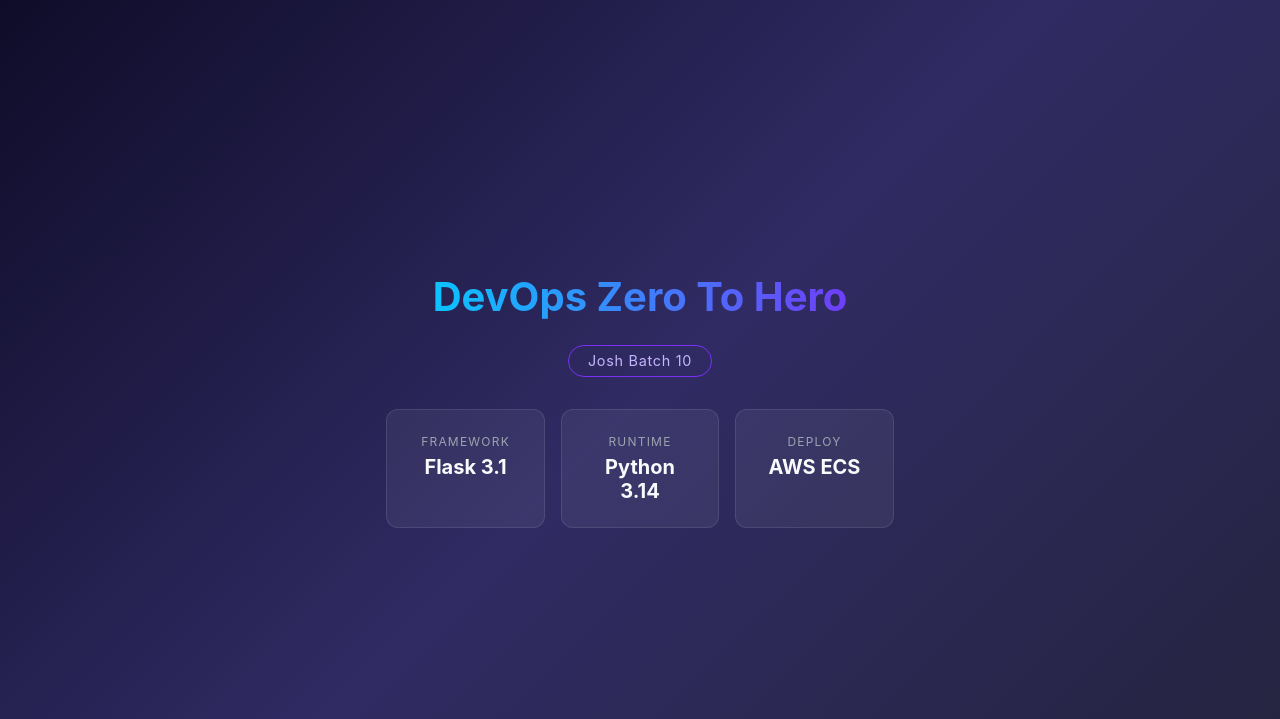
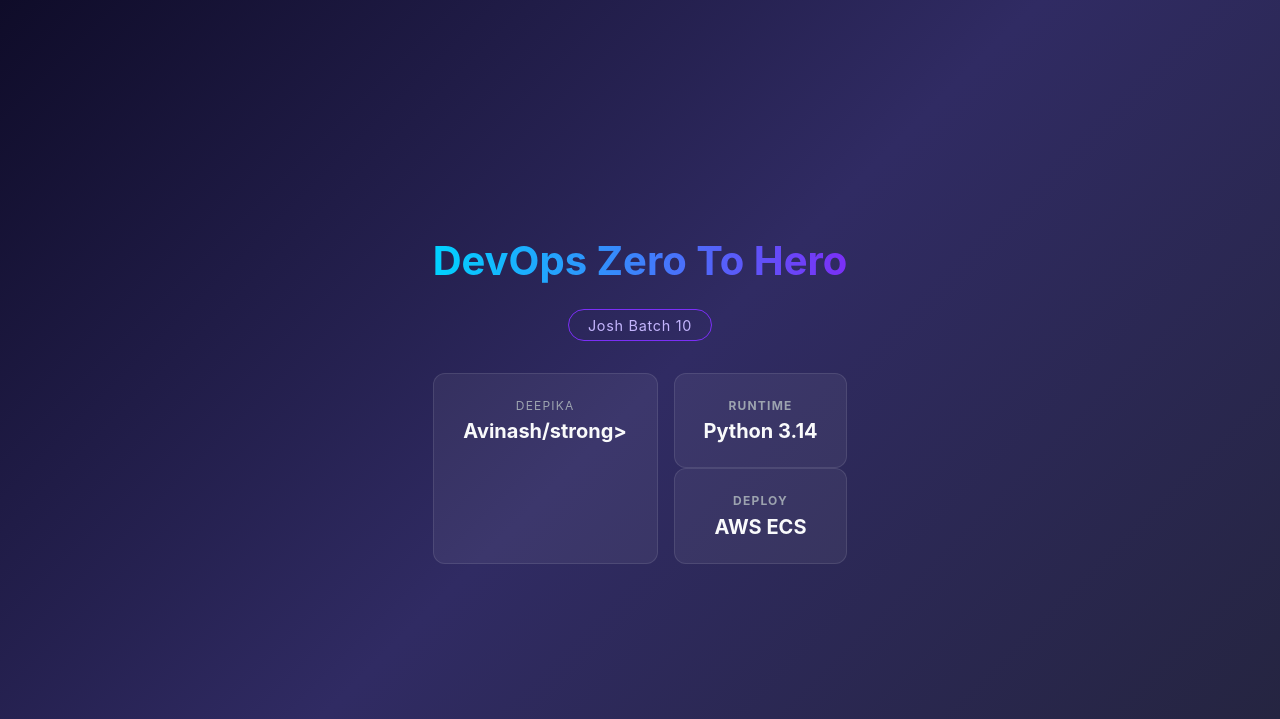
Before and after one commit to avi-1312/avi-90DaysOfDevOps, a Flask app: page / in a window 1280 px wide. Shown: the top 719 px of the page. Run offline with Flask 3, Linux system fonts and the light colour scheme.

Commit message:
Update index.html

```diff
--- a/flask-app-ecs/templates/index.html
+++ b/flask-app-ecs/templates/index.html
@@ -71,8 +71,8 @@
         <div class="badge">Josh Batch 10</div>
         <div class="cards">
             <div class="card">
-                <span>Framework</span>
-                <strong>Flask 3.1</strong>
+                <span>Deepika</span>
+                <strong>Avinash/strong>
             </div>
             <div class="card">
                 <span>Runtime</span>
```
